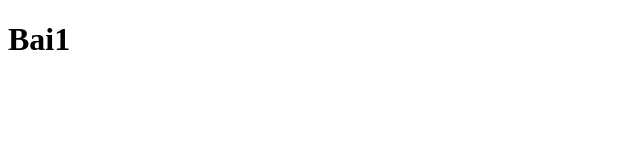
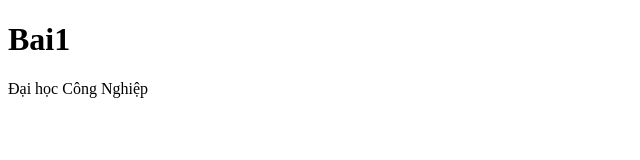
Before and after one commit to caaxinh/19506721-NguyenVanPhuoc, a plain HTML site: page Bai1.html in a window 1280 px wide. Shown: the whole page, without its empty margins (0-640 px from the left). Drawn offline with Linux system fonts and the light colour scheme.

Commit message:
sửa lần 1

```diff
--- a/Bai1.html
+++ b/Bai1.html
@@ -8,5 +8,6 @@
 </head>
 <body>
     <h1>Bai1</h1>
+    <p> Đại học Công Nghiệp </p>
 </body>
 </html>
```
